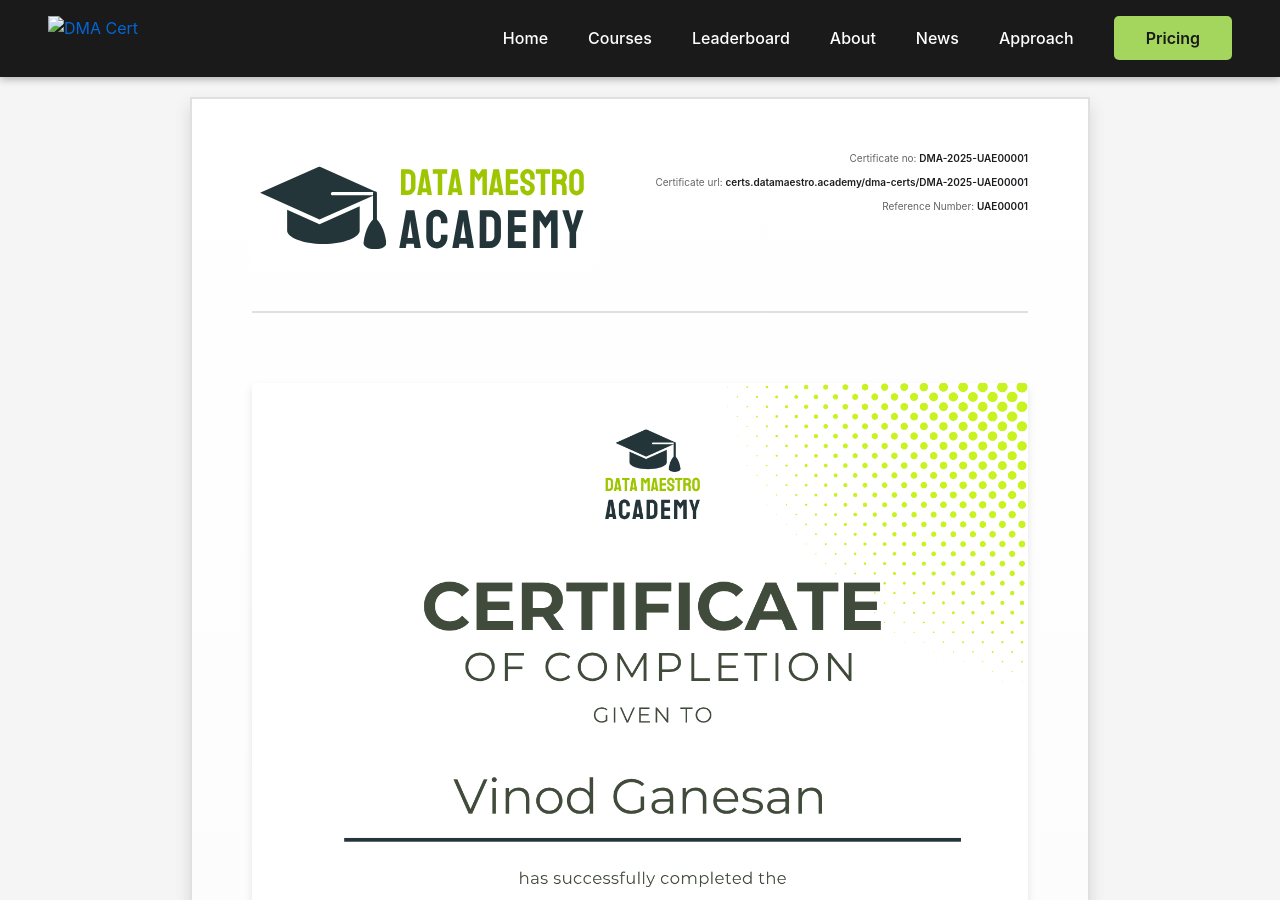
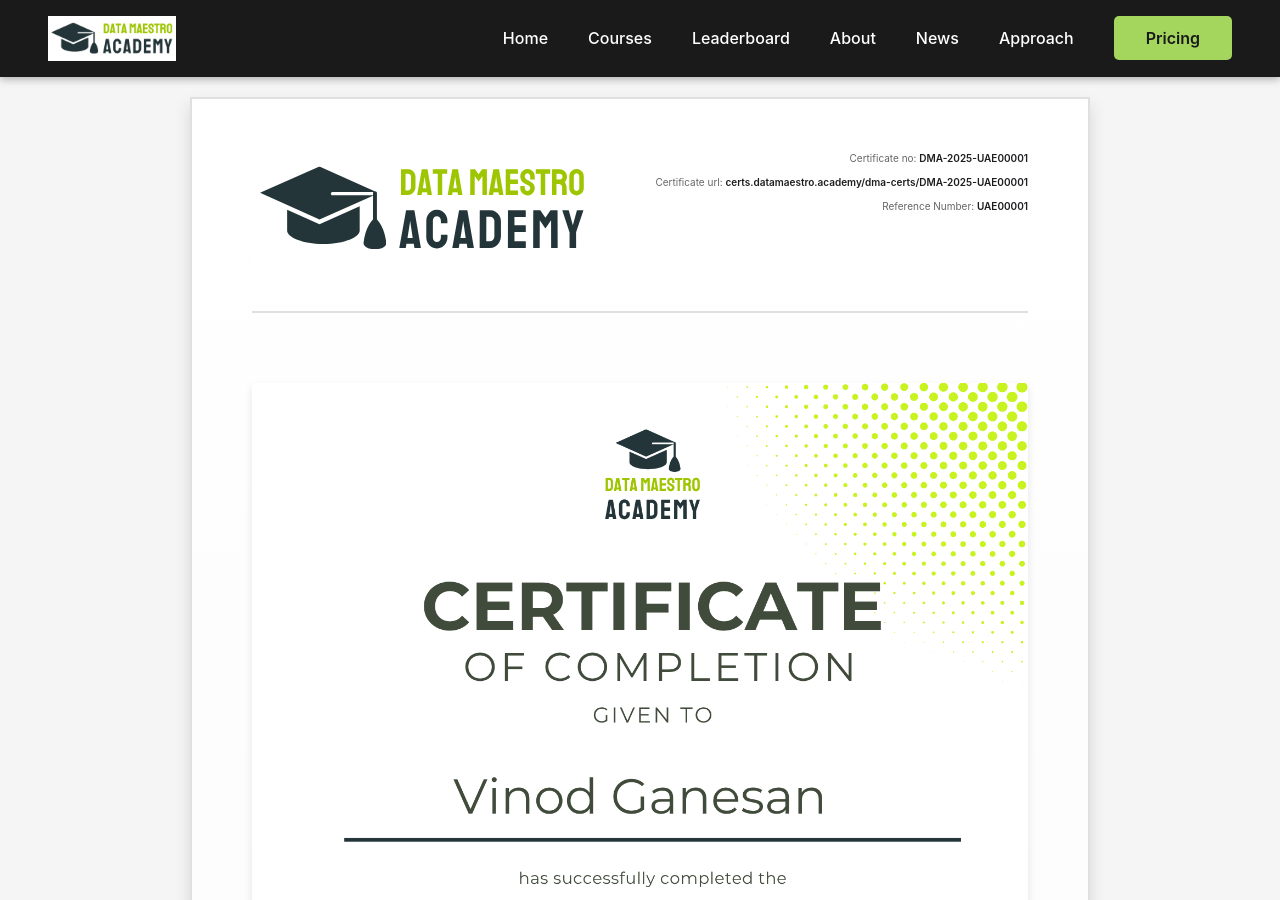
Before and after one commit to Data-Maestro-Academy/dma-cert, a Jekyll site: the page built from dma-certs/DMA-2025-UAE00001.md, in a window 1280 px wide and 900 px high. Built offline with Jekyll 4.4.1, drawn with Linux system fonts in a browser that asks for light colours.

Commit message:
Update certificate.html

```diff
--- a/_layouts/certificate.html
+++ b/_layouts/certificate.html
@@ -14,7 +14,7 @@
       <div class="header-container">
         <div class="logo">
           <a href="{{ site.baseurl }}/">
-            <img src="{{ site.baseurl }}/assets/images/data-maestro-logo.png" alt="{{ site.title }}" />
+            <img src="{{ site.baseurl }}/assets/img/data-maestro-logo.png" alt="{{ site.title }}" />
           </a>
         </div>
         <nav class="main-nav">
```
